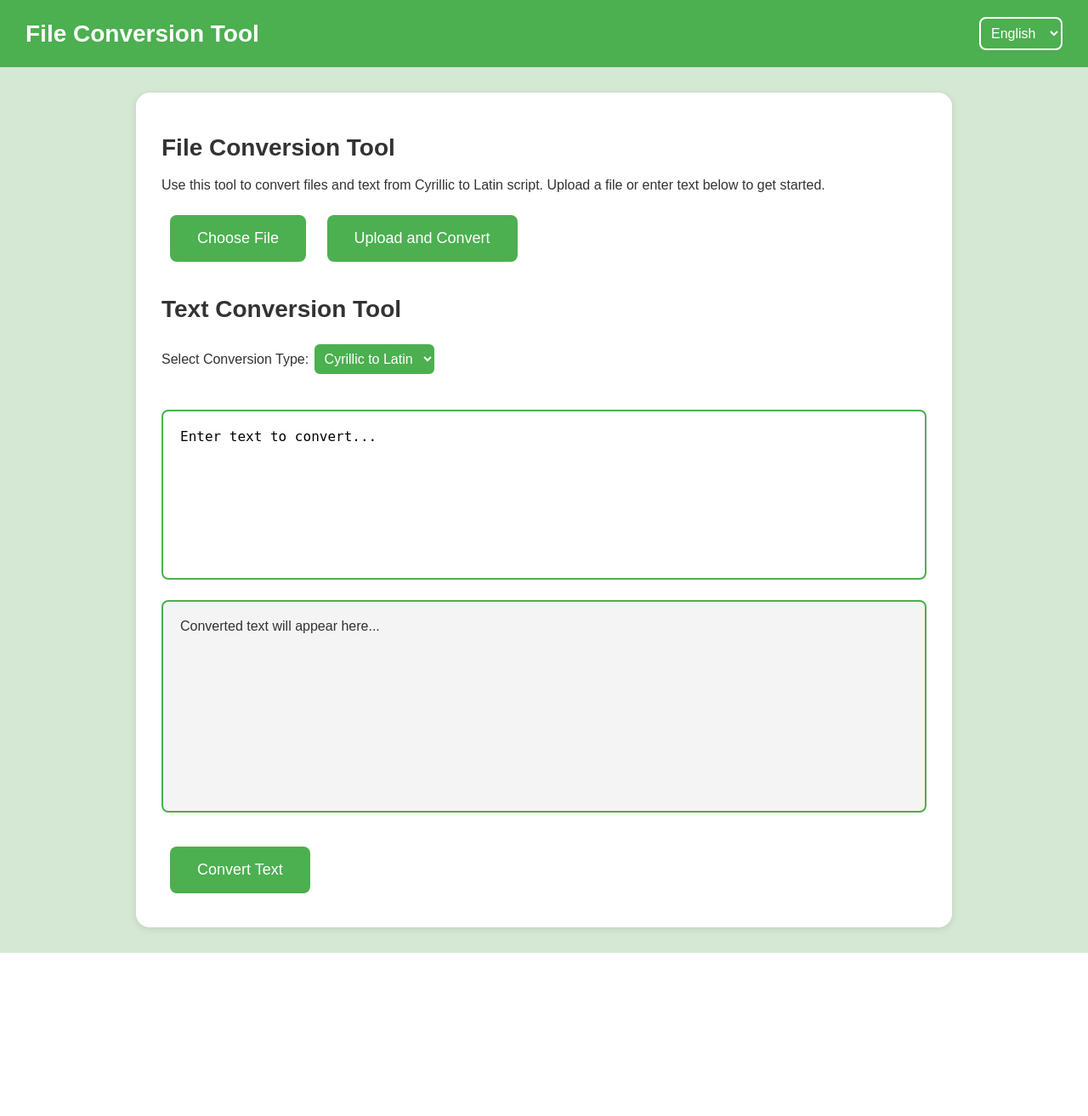
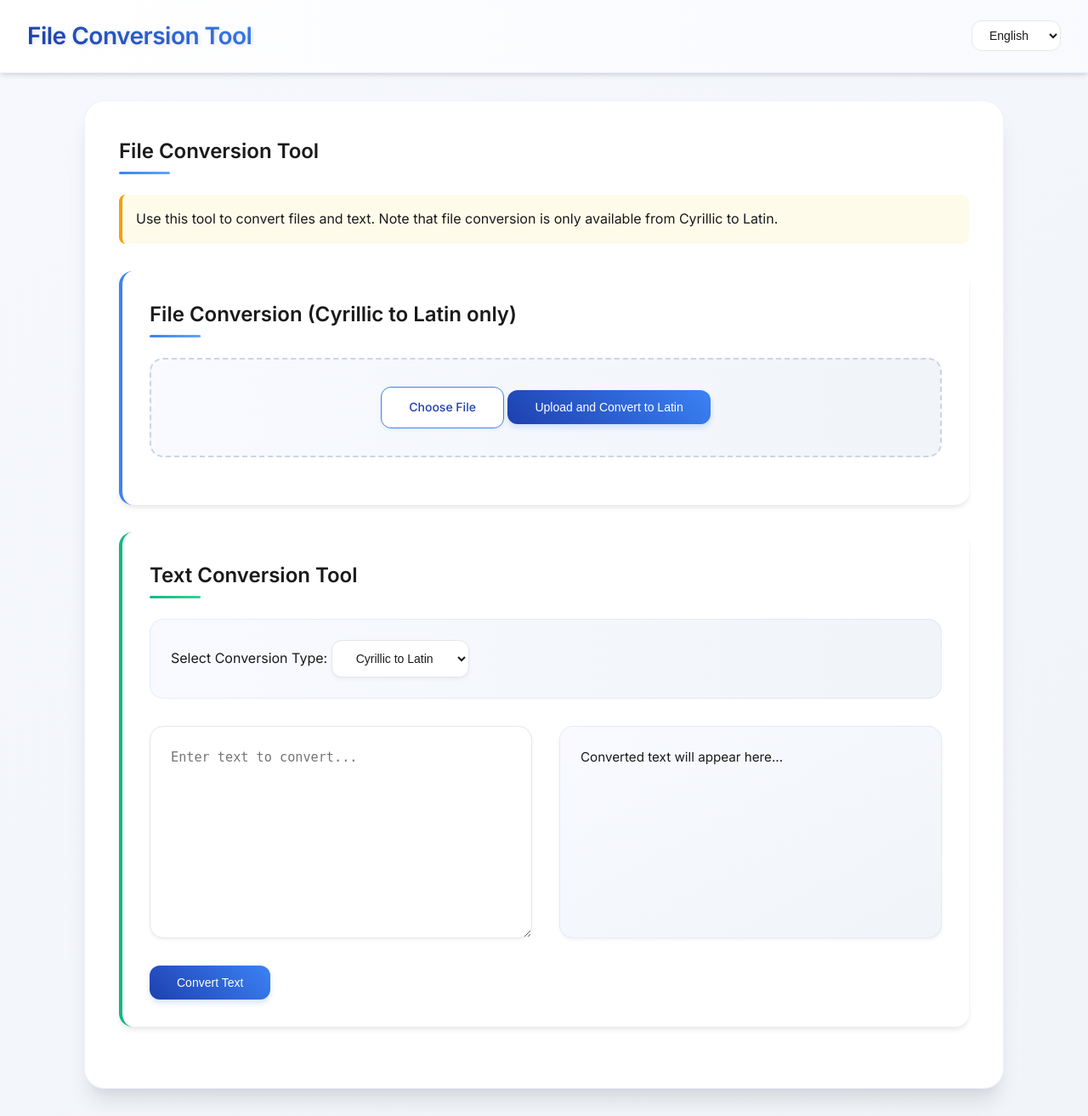
Before and after one commit to Umid0vic/cyrill_latin_converter, a Flask app: page / in a window 1280 px wide. Shown: the whole page at 85% size. Before the commit the page ends 1121 px from the top, so only its background shows below. Run offline with Flask 3, Linux system fonts and the light colour scheme.

Commit message:
Enhance UI and update instructions for file and text conversion tool

```diff
--- a/static/css/styles.css
+++ b/static/css/styles.css
@@ -1,106 +1,254 @@
 body {
-    font-family: 'Arial', sans-serif;
+    font-family: 'Inter', system-ui, -apple-system, sans-serif;
     margin: 0;
     padding: 0;
-    background-color: #d5e8d4;
-    color: #333;
+    background: linear-gradient(135deg, #f6f8fd 0%, #f1f4f9 100%);
+    color: #1a1a1a;
+    line-height: 1.6;
+    min-height: 100vh;
 }
 .header {
     display: flex;
     justify-content: space-between;
     align-items: center;
-    background-color: #4CAF50;
-    color: white;
-    padding: 20px 30px;
+    background: linear-gradient(to right, #ffffff, #f8faff);
+    color: #1a1a1a;
+    padding: 1.25rem 2rem;
+    box-shadow: 0 4px 6px -1px rgba(0, 0, 0, 0.1), 0 2px 4px -1px rgba(0, 0, 0, 0.06);
+    position: sticky;
+    top: 0;
+    z-index: 100;
+    border-bottom: 1px solid rgba(59, 130, 246, 0.1);
 }
 .header-title {
-    font-size: 28px;
-    font-weight: bold;
+    font-size: 1.75rem;
+    font-weight: 600;
+    background: linear-gradient(45deg, #1e40af, #3b82f6);
+    -webkit-background-clip: text;
+    -webkit-text-fill-color: transparent;
+    letter-spacing: -0.5px;
+    text-shadow: 2px 2px 4px rgba(0, 0, 0, 0.1);
 }
 .language-selector, .conversion-selector {
     position: relative;
     display: inline-block;
 }
 .language-selector select, .conversion-selector select {
-    padding: 8px;
-    border: 2px solid #ffffff;
-    border-radius: 8px;
-    background-color: #4CAF50;
-    color: white;
-    font-size: 16px;
+    padding: 0.5rem 1rem;
+    border: 1.5px solid #e5e7eb;
+    border-radius: 0.75rem;
+    background-color: white;
+    color: #1a1a1a;
+    font-size: 0.875rem;
     outline: none;
     cursor: pointer;
-    transition: background-color 0.3s, color 0.3s;
+    transition: all 0.2s ease;
 }
 .language-selector select:hover, .conversion-selector select:hover {
-    background-color: #ffffff;
-    color: #4CAF50;
-    border-color: #4CAF50;
+    border-color: #3b82f6;
+    box-shadow: 0 0 0 3px rgba(59, 130, 246, 0.1);
 }
 .container {
-    background-color: #fff;
-    padding: 30px;
-    border-radius: 16px;
-    box-shadow: 0 2px 10px rgba(0,0,0,0.1);
-    max-width: 900px;
-    margin: 30px auto;
+    background: rgba(255, 255, 255, 0.95);
+    padding: 2.5rem;
+    border-radius: 1.5rem;
+    box-shadow: 0 20px 25px -5px rgba(0, 0, 0, 0.1), 0 10px 10px -5px rgba(0, 0, 0, 0.04);
+    backdrop-filter: blur(10px);
+    max-width: 1000px;
+    margin: 2rem auto;
+    border: 1px solid rgba(59, 130, 246, 0.1);
 }
 .file-upload, .text-area-container, .conversion-options {
-    margin-bottom: 30px;
+    margin-bottom: 1.5rem;
 }
 input[type="file"] {
     display: none;
 }
 .custom-file-upload, button {
-    display: inline-block;
-    padding: 15px 30px;
+    display: inline-flex;
+    align-items: center;
+    justify-content: center;
+    padding: 0.75rem 1.5rem;
+    font-size: 0.875rem;
+    font-weight: 500;
+    border-radius: 0.75rem;
     cursor: pointer;
-    background-color: #4CAF50;
+    transition: all 0.2s ease;
+}
+.custom-file-upload {
+    background: white;
+    color: #1e40af;
+    border: 1px solid #3b82f6;
+    padding: 0.75rem 2rem;
+    border-radius: 0.75rem;
+    box-shadow: 0 2px 4px rgba(0, 0, 0, 0.05);
+    transition: all 0.3s ease;
+}
+button {
+    background: linear-gradient(45deg, #1e40af, #3b82f6);
     color: white;
-    border: 2px solid transparent;
-    border-radius: 8px;
-    margin: 10px;
-    font-size: 18px;
-    transition: background-color 0.3s, color 0.3s;
+    border: none;
+    padding: 0.75rem 2rem;
+    border-radius: 0.75rem;
+    font-weight: 500;
+    box-shadow: 0 4px 6px rgba(59, 130, 246, 0.2);
+    transition: all 0.3s ease;
 }
-.custom-file-upload:hover, button:hover {
-    background-color: #ffffff;
-    color: #4CAF50;
-    border-color: #4CAF50;
+.custom-file-upload:hover {
+    background: #f8faff;
+    transform: translateY(-2px);
+    box-shadow: 0 4px 6px rgba(0, 0, 0, 0.1);
+}
+button:hover:not(:disabled) {
+    transform: translateY(-2px);
+    box-shadow: 0 6px 8px rgba(59, 130, 246, 0.3);
+}
+button:disabled {
+    background-color: #9ca3af;
+    cursor: not-allowed;
+    transform: none;
 }
 textarea, #convertedText {
     width: 100%;
-    padding: 20px;
-    margin-top: 10px;
-    border: 2px solid #4CAF50;
-    border-radius: 8px;
-    font-size: 16px;
-    margin: 10px 0;
+    background: white;
+    padding: 1.5rem;
+    border: 1px solid #e5e7eb;
+    border-radius: 1rem;
+    font-size: 0.95rem;
+    line-height: 1.6;
+    min-height: 250px;
+    box-shadow: 0 2px 4px rgba(0, 0, 0, 0.05);
+    transition: all 0.3s ease;
     box-sizing: border-box;
 }
 #convertedText {
-    background-color: #f4f4f4;
-    height: 250px;
+    background: linear-gradient(to bottom right, #f8faff, #f1f4f9);
+    border: 1px solid rgba(59, 130, 246, 0.1);
     overflow-y: auto;
 }
 textarea {
-    height: 200px;
-    resize: none;
+    resize: vertical;
+    transition: border-color 0.2s ease;
+}
+textarea:focus {
+    outline: none;
+    border-color: #3b82f6;
+    box-shadow: 0 0 0 3px rgba(59, 130, 246, 0.1);
 }
 .user-input {
     border-color: #4CAF50; /* Example: Change border color */
 }
 .loading-spinner {
     display: none;
-    border: 4px solid #f3f3f3;
+    width: 2rem;
+    height: 2rem;
+    border: 3px solid #e5e7eb;
     border-radius: 50%;
-    border-top: 4px solid #3498db;
-    width: 40px;
-    height: 40px;
-    animation: spin 2s linear infinite;
-    margin: 20px auto;
+    border-top-color: #3b82f6;
+    animation: spin 0.8s linear infinite;
+    margin: 1rem auto;
 }
 @keyframes spin {
-    0% { transform: rotate(0deg); }
-    100% { transform: rotate(360deg); }
+    to {
+        transform: rotate(360deg);
+    }
 }
+@media (max-width: 768px) {
+    .container {
+        margin: 1rem;
+        padding: 1.5rem;
+    }
+    .text-area-container {
+        grid-template-columns: 1fr;
+    }
+    .file-upload {
+        padding: 1.5rem;
+    }
+}
+.section-title {
+    color: #1a1a1a;
+    font-size: 1.5rem;
+    margin-bottom: 1.5rem;
+    position: relative;
+    padding-bottom: 0.5rem;
+    margin-top: 0;
+}
+.section-title::after {
+    content: '';
+    position: absolute;
+    bottom: 0;
+    left: 0;
+    width: 60px;
+    height: 3px;
+    background: linear-gradient(to right, #3b82f6, #60a5fa);
+    border-radius: 3px;
+}
+.conversion-options {
+    background: linear-gradient(to right, #f8faff, #f1f4f9);
+    padding: 1.5rem;
+    border-radius: 1rem;
+    border: 1px solid rgba(59, 130, 246, 0.1);
+    margin-bottom: 2rem;
+}
+.conversion-selector select {
+    background: white;
+    padding: 0.75rem 1.5rem;
+    border: 1px solid #e5e7eb;
+    border-radius: 0.75rem;
+    box-shadow: 0 2px 4px rgba(0, 0, 0, 0.05);
+    transition: all 0.3s ease;
+}
+.conversion-selector select:hover {
+    border-color: #3b82f6;
+    box-shadow: 0 0 0 3px rgba(59, 130, 246, 0.1);
+    transform: translateY(-1px);
+}
+.file-upload {
+    background: linear-gradient(to right, #f8faff, #f1f4f9);
+    padding: 2rem;
+    border-radius: 1rem;
+    text-align: center;
+    border: 2px dashed #cbd5e1;
+    transition: all 0.3s ease;
+}
+.file-upload:hover {
+    border-color: #3b82f6;
+    background: linear-gradient(to right, #f1f4f9, #e9edf5);
+}
+.text-area-container {
+    display: grid;
+    grid-template-columns: 1fr 1fr;
+    gap: 2rem;
+    margin: 2rem 0;
+}
+.file-section, .text-section {
+    background: white;
+    padding: 2rem;
+    border-radius: 1rem;
+    margin-bottom: 2rem;
+    box-shadow: 0 4px 6px -1px rgba(0, 0, 0, 0.1);
+}
+
+.file-section {
+    border-left: 4px solid #3b82f6;
+}
+
+.text-section {
+    border-left: 4px solid #10b981;
+}
+
+.file-section .section-title::after {
+    background: linear-gradient(to right, #3b82f6, #60a5fa);
+}
+
+.text-section .section-title::after {
+    background: linear-gradient(to right, #10b981, #34d399);
+}
+
+.instructions {
+    background: #fffbeb;
+    border-left: 4px solid #f59e0b;
+    padding: 1rem;
+    margin-bottom: 2rem;
+    border-radius: 0.5rem;
+}
--- a/static/js/script.js
+++ b/static/js/script.js
@@ -2,9 +2,9 @@ const translations = {
     en: {
         headerTitle: "File Conversion Tool",
         title: "File Conversion Tool",
-        instructions: "Use this tool to convert files and text from Cyrillic to Latin script. Upload a file or enter text below to get started.",
+        instructions: "Use this tool to convert files and text. Note that file conversion is only available from Cyrillic to Latin.",
         fileUploadButton: "Choose File",
-        uploadButton: "Upload and Convert",
+        uploadButton: "Upload and Convert to Latin",
         conversionTypeLabel: "Select Conversion Type:",
         conversionTypeCyrillicToLatin: "Cyrillic to Latin",
         conversionTypeLatinToCyrillic: "Latin to Cyrillic",
@@ -13,14 +13,15 @@ const translations = {
         convertedText: "Converted text will appear here...",
         convertButton: "Convert Text",
         fileUploadMessage: "Please select a file before uploading.",
-        textInputMessage: "Please enter text before converting."
+        textInputMessage: "Please enter text before converting.",
+        fileToolHeader: "File Conversion (Cyrillic to Latin only)"
     },
     uz: {
         headerTitle: "Faylni Konvertatsiya Qilish",
         title: "Faylni Konvertatsiya Qilish",
-        instructions: "Ushbu vositadan fayllar va matnlarni kirilldan lotin yozuviga o‘tkazish uchun foydalaning. Faylni yuklang yoki quyida matn kiriting.",
+        instructions: "Ushbu vositadan fayllar va matnlarni o'zgartirish uchun foydalaning. E'tibor bering: fayl konvertatsiyasi faqat Kirilldan Lotinga mavjud.",
         fileUploadButton: "Faylni Tanlash",
-        uploadButton: "Yuklash va O'zgartirish",
+        uploadButton: "Yuklash va Lotinga O'zgartirish",
         conversionTypeLabel: "Konvertatsiya Turini Tanlang:",
         conversionTypeCyrillicToLatin: "Kirilldan Lotinga",
         conversionTypeLatinToCyrillic: "Lotindan Kirillga",
@@ -29,14 +30,15 @@ const translations = {
         convertedText: "O'zgartirilgan matn shu yerda paydo bo'ladi...",
         convertButton: "Matnni O'zgartirish",
         fileUploadMessage: "Iltimos, yuklashdan oldin faylni tanlang.",
-        textInputMessage: "Iltimos, o'zgartirishdan oldin matn kiriting."
+        textInputMessage: "Iltimos, o'zgartirishdan oldin matn kiriting.",
+        fileToolHeader: "Fayl Konvertatsiyasi (faqat Kirilldan Lotinga)"
     },
     ru: {
         headerTitle: "Инструмент Конвертации Файлов",
         title: "Инструмент Конвертации Файлов",
-        instructions: "Используйте этот инструмент для преобразования файлов и текста с кириллицы на латиницу. Загрузите файл или введите текст ниже, чтобы начать.",
+        instructions: "Используйте этот инструмент для преобразования файлов и текста. Обратите внимание: конвертация файлов доступна только из Кириллицы в Латиницу.",
         fileUploadButton: "Выберите Файл",
-        uploadButton: "Загрузить и Конвертировать",
+        uploadButton: "Загрузить и Преобразовать в Латиницу",
         conversionTypeLabel: "Выберите Тип Конвертации:",
         conversionTypeCyrillicToLatin: "Кириллица на Латиницу",
         conversionTypeLatinToCyrillic: "Латиница на Кириллицу",
@@ -45,16 +47,26 @@ const translations = {
         convertedText: "Преобразованный текст появится здесь...",
         convertButton: "Преобразовать текст",
         fileUploadMessage: "Пожалуйста, выберите файл перед загрузкой.",
-        textInputMessage: "Пожалуйста, введите текст перед преобразованием."
+        textInputMessage: "Пожалуйста, введите текст перед преобразованием.",
+        fileToolHeader: "Конвертация Файлов (только из Кириллицы в Латиницу)"
     }
 };
 
+let currentLanguage = 'en';
+
 function setLanguage(lang) {
+    currentLanguage = lang;
     document.querySelectorAll('[data-lang-key]').forEach(element => {
         const key = element.getAttribute('data-lang-key');
-        element.innerText = translations[lang][key];
-        if (element.tagName === "TEXTAREA" || element.tagName === "INPUT") {
+        if (element.tagName === "TEXTAREA") {
+            // Only update placeholder if textarea is empty
+            if (!element.value.trim()) {
+                element.placeholder = translations[lang][key];
+            }
+        } else if (element.tagName === "INPUT") {
             element.placeholder = translations[lang][key];
+        } else {
+            element.innerText = translations[lang][key];
         }
     });
 }
@@ -69,15 +81,20 @@ document.getElementById('file-upload').addEventListener('change', function() {
 });
 
 document.getElementById('inputText').addEventListener('focus', function() {
-    // Clear the placeholder text on focus
+    // Clear both the placeholder and the text content when focused
     this.placeholder = '';
+    if (this.value === translations[currentLanguage].textAreaPlaceholder) {
+        this.value = '';
+    }
     this.classList.add('user-input');
 });
 
 document.getElementById('inputText').addEventListener('blur', function() {
-    // Restore the placeholder text if the user leaves the textarea empty
-    if (this.value.trim() === '') {
-        this.placeholder = translations.en.textAreaPlaceholder;
+    // Only restore the placeholder if no text was entered
+    if (!this.value.trim()) {
+        const currentLanguage = document.querySelector('.language-selector select').value;
+        this.placeholder = translations[currentLanguage].textAreaPlaceholder;
+        this.value = '';
         this.classList.remove('user-input');
     }
 });
--- a/templates/index.html
+++ b/templates/index.html
@@ -5,6 +5,9 @@
     <meta name="viewport" content="width=device-width, initial-scale=1.0">
     <title>File Conversion Tool</title>
     <link rel="stylesheet" href="{{ url_for('static', filename='css/styles.css') }}">
+    <link rel="preconnect" href="https://fonts.googleapis.com">
+    <link rel="preconnect" href="https://fonts.gstatic.com" crossorigin>
+    <link href="https://fonts.googleapis.com/css2?family=Inter:wght@400;500;600&display=swap" rel="stylesheet">
 </head>
 <body>
     <div class="header">
@@ -19,19 +22,23 @@
     </div>
 
     <div class="container">
-        <h1 class="header-title" data-lang-key="title">File Conversion Tool</h1>
-        <p data-lang-key="instructions">Use this tool to convert files and text from Cyrillic to Latin script. Upload a file or enter text below to get started.</p>
+        <h1 class="section-title" data-lang-key="title">File Conversion Tool</h1>
+        <p class="instructions" data-lang-key="instructions">Use this tool to convert files and text. Note that file conversion is only available from Cyrillic to Latin.</p>
 
+        <!-- File Conversion Section -->
+        <div class="file-section">
+            <h2 class="section-title" data-lang-key="fileToolHeader">File Conversion (Cyrillic to Latin only)</h2>
             <div class="file-upload">
                 <label for="file-upload" class="custom-file-upload" data-lang-key="fileUploadButton">Choose File</label>
                 <input type="file" id="file-upload" name="file" accept=".pdf, .doc, .docx">
-            <button id="uploadButton" onclick="uploadFile()" data-lang-key="uploadButton">Upload and Convert</button>
+                <button id="uploadButton" onclick="uploadFile()" data-lang-key="uploadButton" disabled>Upload and Convert to Latin</button>
+                <div class="loading-spinner" id="loading-spinner"></div>
+            </div>
         </div>
 
-        <div class="loading-spinner" id="loading-spinner"></div>
-
-        <h2 class="header-title" data-lang-key="textToolHeader">Text Conversion Tool</h2>
-
+        <!-- Text Conversion Section -->
+        <div class="text-section">
+            <h2 class="section-title" data-lang-key="textToolHeader">Text Conversion Tool</h2>
             <div class="conversion-options">
                 <label for="conversion-type" data-lang-key="conversionTypeLabel">Select Conversion Type:</label>
                 <div class="conversion-selector">
@@ -46,7 +53,9 @@
                 <textarea id="inputText" placeholder="Enter text to convert..." data-lang-key="textAreaPlaceholder"></textarea>
                 <div id="convertedText" data-lang-key="convertedText">Converted text will appear here...</div>
             </div>
-        <button id="convertButton" onclick="convertText()" data-lang-key="convertButton">Convert Text</button>
+            <button id="convertButton" onclick="convertText()" data-lang-key="convertButton" disabled>Convert Text</button>
+            <div class="loading-spinner" id="loading-spinner-text"></div>
+        </div>
     </div>
 
     <script src="{{ url_for('static', filename='js/script.js') }}"></script>
```
Lines whose indentation alone changed are shown as unchanged.
